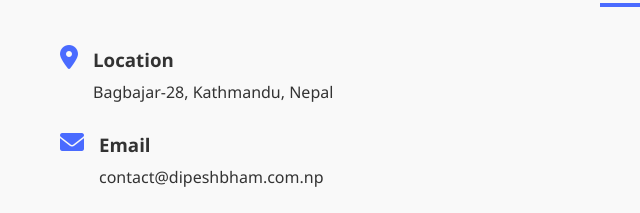
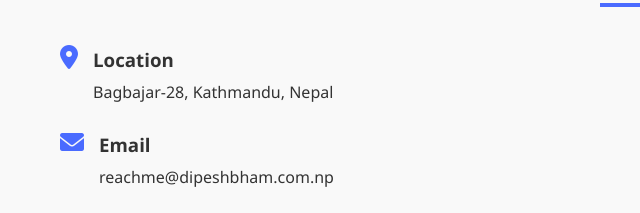
Before and after one commit to chhetri87/pptt, a plain HTML site: page index.html in a window 1280 px wide. Shown: the part 3543-3756 px from the top of the page, 0-640 px from the left. Drawn offline with Linux system fonts and the light colour scheme; a script that the page names is missing.

Commit message:
Update index.html

```diff
--- a/index.html
+++ b/index.html
@@ -222,7 +222,7 @@
                         <i class="fas fa-envelope"></i>
                         <div>
                             <h3>Email</h3>
-                            <p>contact@dipeshbham.com.np</p>
+                            <p>reachme@dipeshbham.com.np</p>
                         </div>
                     </div>
                     <div class="contact-item">
```
